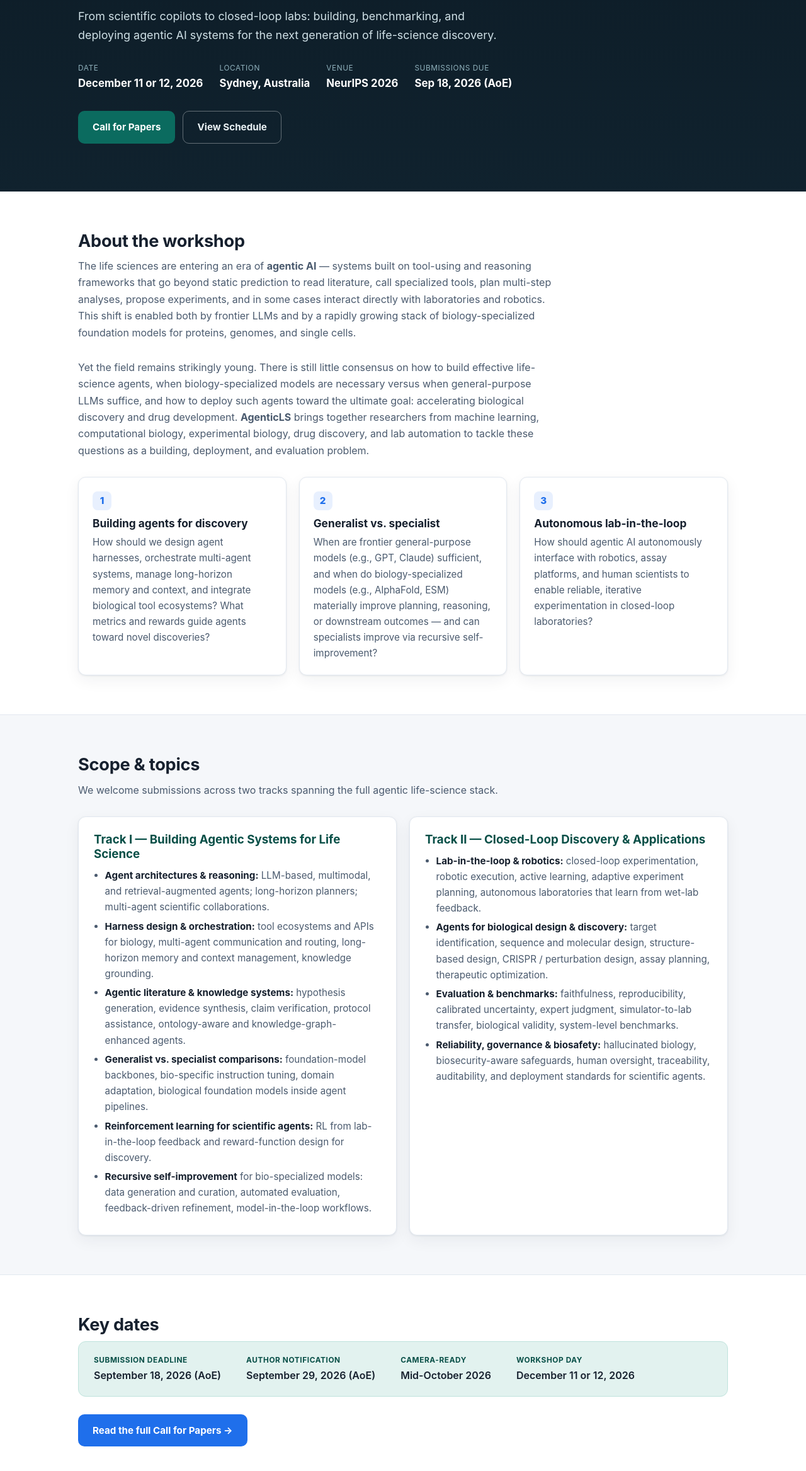
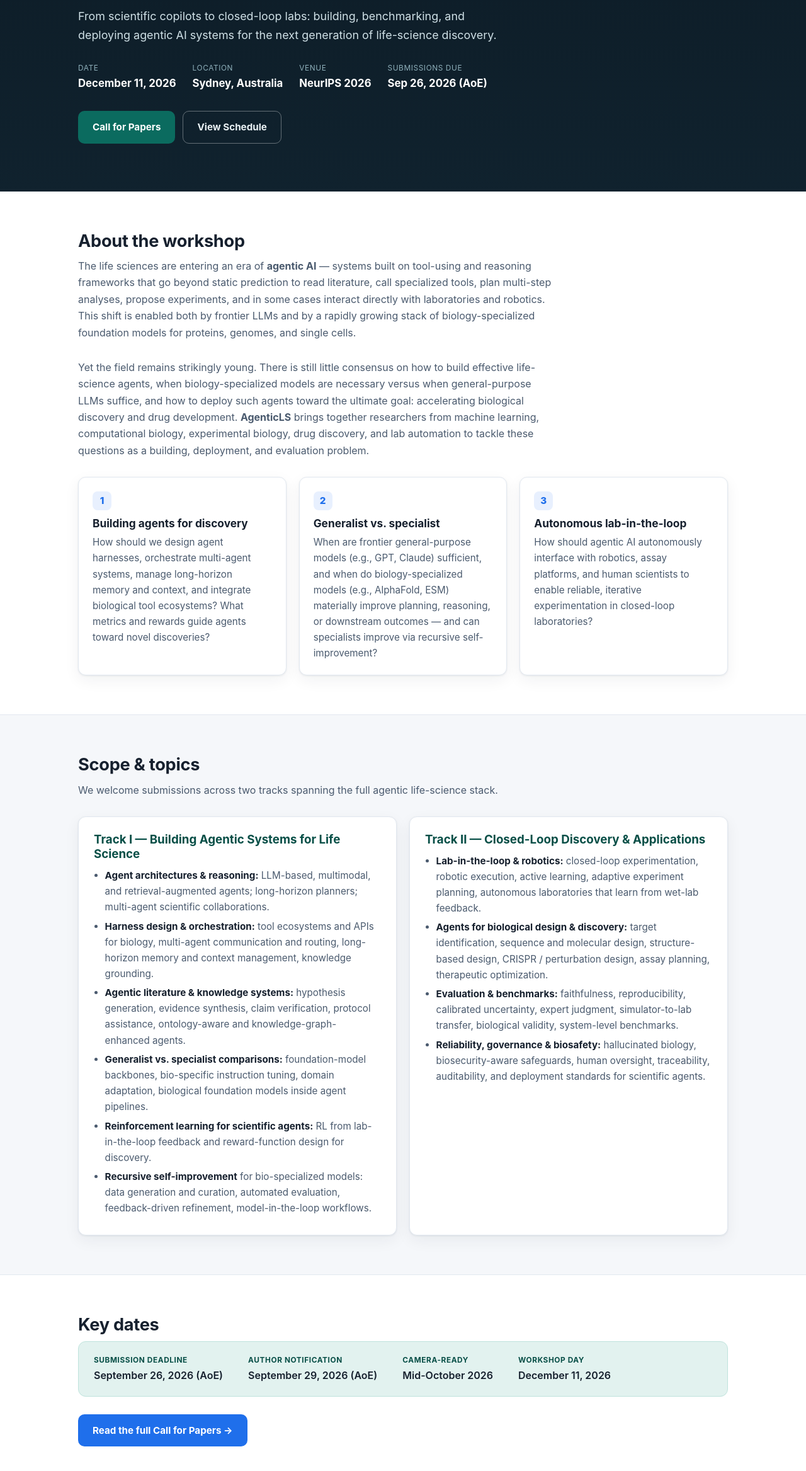
Before and after one commit to AgenticLS/AgenticLS.github.io, a plain HTML site: page index.html in a window 1280 px wide. Shown: the part 407-2742 px from the top of the page at 63% size. Drawn offline with Linux system fonts and the light colour scheme.

Commit message:
Update submission deadline and workshop date

```diff
--- a/index.html
+++ b/index.html
@@ -4,7 +4,7 @@
 <meta charset="utf-8" />
 <meta name="viewport" content="width=device-width, initial-scale=1" />
 <title>AgenticLS @ NeurIPS 2026 — Agentic AI for Biological Discovery</title>
-<meta name="description" content="AgenticLS: Agentic AI for Biological Discovery — Toward Closed-Loop Life-Science Intelligence. A NeurIPS 2026 workshop in Sydney, December 11 or 12, 2026." />
+<meta name="description" content="AgenticLS: Agentic AI for Biological Discovery — Toward Closed-Loop Life-Science Intelligence. A NeurIPS 2026 workshop in Sydney, December 11, 2026." />
 <link rel="preconnect" href="https://fonts.googleapis.com" />
 <link rel="icon" href="assets/favicon.svg" type="image/svg+xml" />
 <link rel="stylesheet" href="css/style.css" />
@@ -36,10 +36,10 @@
     <h1>Agentic AI for Biological Discovery <span class="abbr">(AgenticLS)</span></h1>
     <p class="tagline">From scientific copilots to closed-loop labs: building, benchmarking, and deploying agentic AI systems for the next generation of life-science discovery.</p>
     <div class="facts">
-      <div class="fact"><div class="label">Date</div><div class="value">December 11 or 12, 2026</div></div>
+      <div class="fact"><div class="label">Date</div><div class="value">December 11, 2026</div></div>
       <div class="fact"><div class="label">Location</div><div class="value">Sydney, Australia</div></div>
       <div class="fact"><div class="label">Venue</div><div class="value">NeurIPS 2026</div></div>
-      <div class="fact"><div class="label">Submissions due</div><div class="value">Sep 18, 2026 (AoE)</div></div>
+      <div class="fact"><div class="label">Submissions due</div><div class="value">Sep 26, 2026 (AoE)</div></div>
     </div>
     <div class="btns">
       <a class="btn btn-primary" href="cfp.html#submit">Call for Papers</a>
@@ -128,10 +128,10 @@
   <div class="wrap">
     <h2 class="section-title">Key dates</h2>
     <div class="callout">
-      <div class="item"><div class="k">Submission deadline</div><div class="v">September 18, 2026 (AoE)</div></div>
+      <div class="item"><div class="k">Submission deadline</div><div class="v">September 26, 2026 (AoE)</div></div>
       <div class="item"><div class="k">Author notification</div><div class="v">September 29, 2026 (AoE)</div></div>
       <div class="item"><div class="k">Camera-ready</div><div class="v">Mid-October 2026</div></div>
-      <div class="item"><div class="k">Workshop day</div><div class="v">December 11 or 12, 2026</div></div>
+      <div class="item"><div class="k">Workshop day</div><div class="v">December 11, 2026</div></div>
     </div>
     <p class="mt"><a class="btn btn-dark" href="cfp.html#submit">Read the full Call for Papers &rarr;</a></p>
   </div>
@@ -202,7 +202,7 @@
       <div>
         <h4>AgenticLS @ NeurIPS 2026</h4>
         <p>Agentic AI for Biological Discovery:<br/>Toward Closed-Loop Life-Science Intelligence</p>
-        <p>December 11 or 12, 2026 &middot; Sydney, Australia</p>
+        <p>December 11, 2026 &middot; Sydney, Australia</p>
       </div>
       <div>
         <h4>Navigate</h4>
```
Also changed, not shown: cfp.html (+4 -4 lines), organizers.html (+1 -1 lines), schedule.html (+3 -3 lines), assets/poster/agenticls-poster.jpg, assets/poster/agenticls-poster.png, assets/poster/agenticls-poster.svg, 1 other file.
